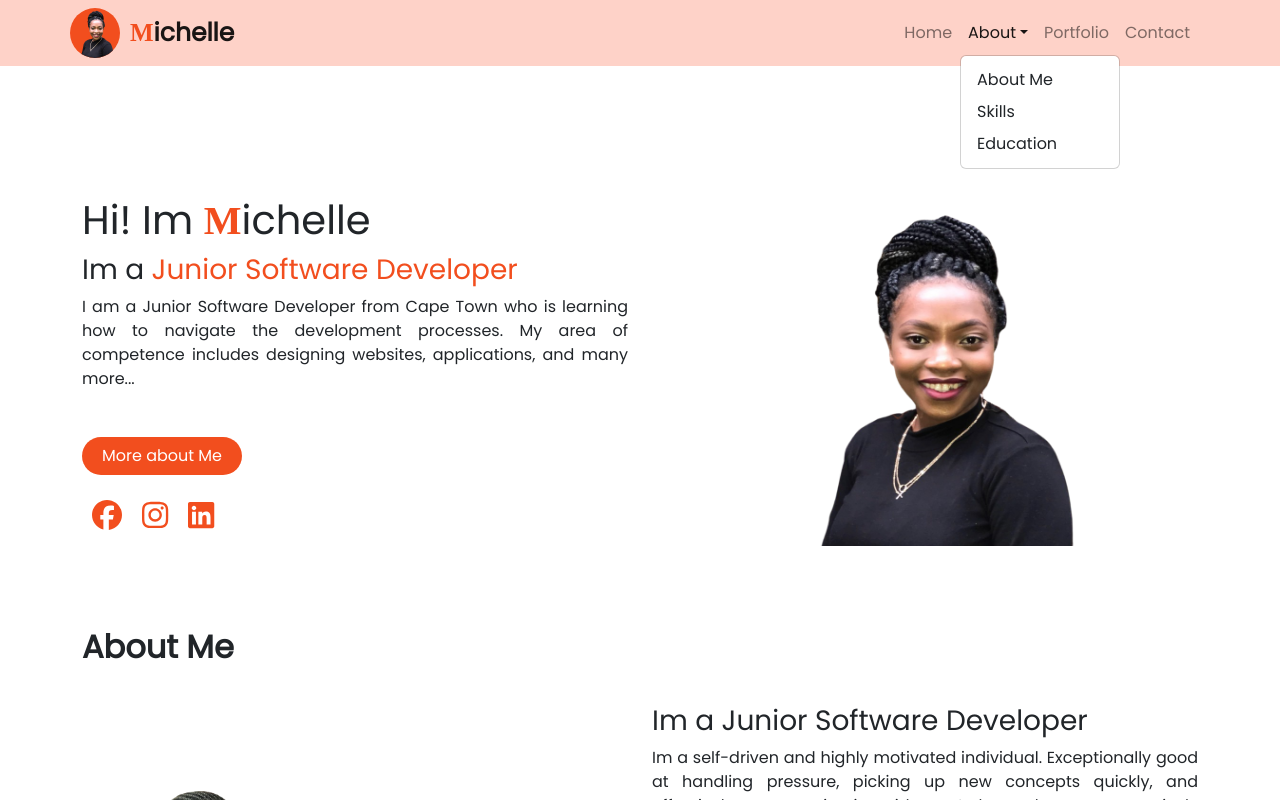
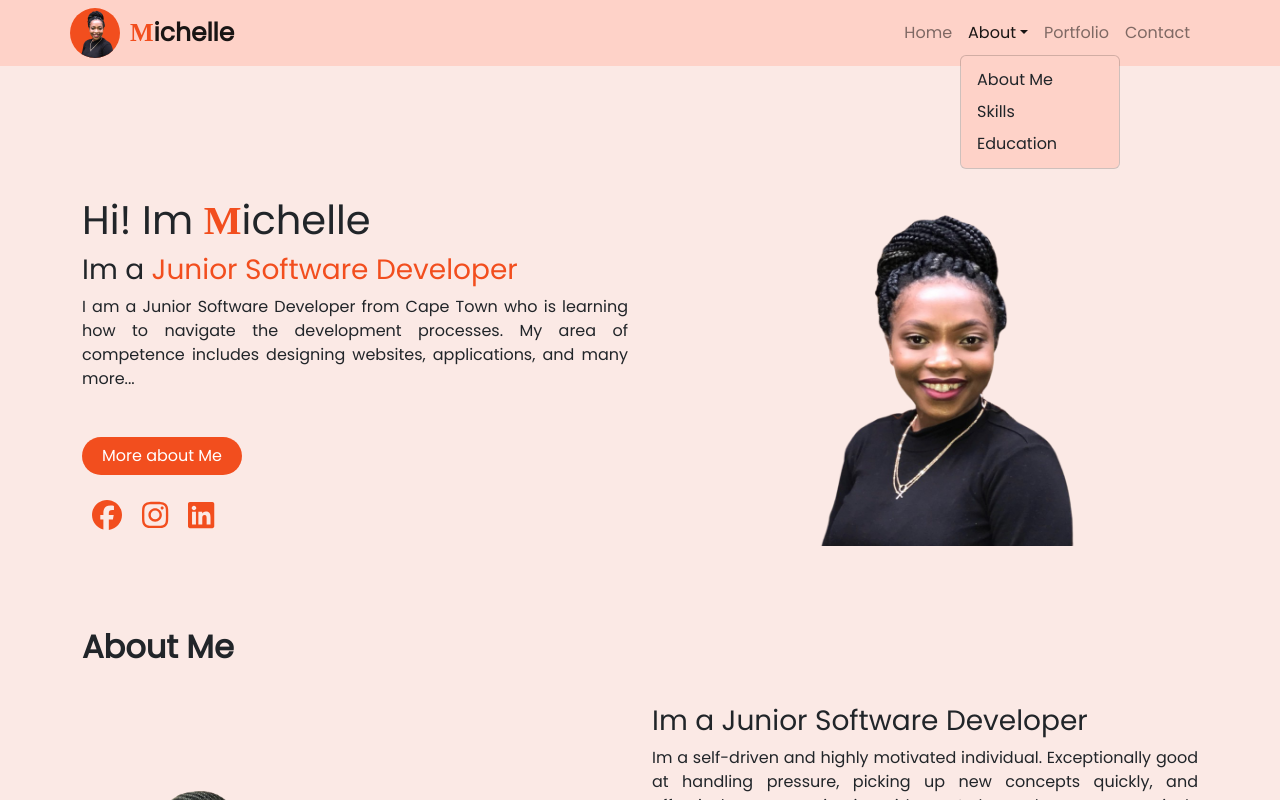
Before and after one commit to MichelleGoba/React_Portfolio, a React (Vite) app in the folder Portfolio/: page / in a window 1280 px wide. Both pictures are taken after a click on the button "About". Shown: the top 800 px of the page. Built offline with nearby package versions, Linux system fonts and the light colour scheme; a web font is replaced by a local one.

Commit message:
header backgound

```diff
--- a/Portfolio/src/App.css
+++ b/Portfolio/src/App.css
@@ -1,3 +1,3 @@
-/* *{
+*{
     background-color: #FBE9E5;
-}  */
+}
--- a/Portfolio/src/components/about/About.jsx
+++ b/Portfolio/src/components/about/About.jsx
@@ -90,9 +90,9 @@ const About = () => {
                     <h3 className="title">Education</h3>
                     <div className="row">
                       <div className="timeline-box">
-                        <div className="timeline shadow-dark">
+                        <div className="timeline shadow-dark" id='timeline'>
                           {/* <!-- ===== timeline item ===== --> */}
-                          <div className="timeline-item">
+                          {/* <div className="timeline-item">
                             <div className="circle-dot"></div>
                             <h3 className="timeline-date">
                               <i className="fa fa-calendar"></i> 2023 - Current
@@ -100,7 +100,7 @@ const About = () => {
                             <h4 className="timeline-title">Udemy</h4>
                             <h5>The Complete 2023 Web Development Bootcamp</h5>
                             <p className="timeline-text">In this course I am learning to code and become a full-stack web developer.</p>
-                          </div>
+                          </div> */}
                           {/* <!-- ===== timeline item ===== --> */}
                           <div className="timeline-item">
                             <div className="circle-dot"></div>
--- a/Portfolio/src/components/about/about.css
+++ b/Portfolio/src/components/about/about.css
@@ -151,14 +151,16 @@
 
   .row .timeline
   {
-      background-color: #FED2C8;
+      background-color: white;
       padding: 30px 15px;
       border-radius: 10px;
       width: 100%;
 
   }
 
-
+#item{
+    background-color: white;
+}
   /* dots and line position */
   .row .timeline .timeline-item
   {
--- a/Portfolio/src/components/contact/contact.css
+++ b/Portfolio/src/components/contact/contact.css
@@ -41,7 +41,7 @@
     width: 100%;
     height: 50px;
     border-radius: 25px;
-    background: #fdece9;
+    background: #aca6a53f;
     border: 1px solid var(--bg-black-50);
     padding: 10px 25px;
     font-size: 16px;
--- a/Portfolio/src/components/header/Header.jsx
+++ b/Portfolio/src/components/header/Header.jsx
@@ -17,9 +17,9 @@ const Header = () => {
           <Nav className="ms-auto">
             <Nav.Link href="#home">Home</Nav.Link>
             <NavDropdown href ="about" title="About" id="basic-nav-dropdown">
-              <NavDropdown.Item href="#about">About Me</NavDropdown.Item>
-              <NavDropdown.Item href="#skills">Skills</NavDropdown.Item>
-              <NavDropdown.Item href="#education">
+              <NavDropdown.Item href="#about" className='dropdown'>About Me</NavDropdown.Item>
+              <NavDropdown.Item href="#skills" className='dropdown'>Skills</NavDropdown.Item>
+              <NavDropdown.Item href="#education" className='dropdown'>
                 Education
               </NavDropdown.Item>
             </NavDropdown>
--- a/Portfolio/src/components/header/header.css
+++ b/Portfolio/src/components/header/header.css
@@ -19,6 +19,14 @@
     padding: 0;
 
 }
+.nav, .ms-auto, .dropdown, .dropdown-menu{
+    background-color: #FED2C8;
+}
+#basic-navbar-nav, #basic-nav-dropdown{
+    background-color: #FED2C8;
+}
+
+
 
 
 .name{
@@ -31,4 +39,5 @@
     font-family: 'Clicker Script', cursive;
     font-weight: 600;
     color:#F24E1E ;
+    background-color: #FED2C8;
 }
--- a/Portfolio/src/components/portfolio/portfolio.css
+++ b/Portfolio/src/components/portfolio/portfolio.css
@@ -28,8 +28,8 @@ margin: 20px 0px;
     padding: 10px;
     margin: 10px;
     border-radius: 10px;
-    background-color: rgb(141, 103, 59);
-    color: white;
+    background-color: #fed2c8c2;
+    color: rgb(102, 98, 98);
     box-shadow: -10px 10px 5px -5px rgba(79, 75, 75, 0.89);
     -webkit-box-shadow: -10px 10px 5px -5px rgba(79, 75, 75, 0.89);
     -moz-box-shadow: -10px 10px 5px -5px rgba(79, 75, 75, 0.89);
```
